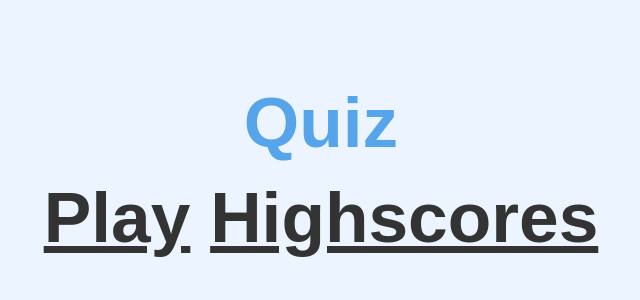
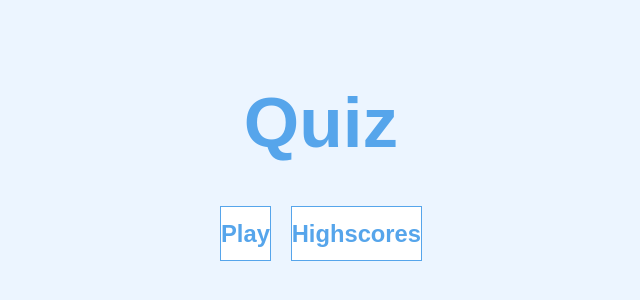
Before and after one commit to gulam101/Football-Quiz-App, a plain HTML site: page index.html in a window 1280 px wide. Shown: the part 224-524 px from the top of the page, without its empty margins (319-959 px from the left). Drawn offline with Linux system fonts and the light colour scheme.

Commit message:
Updated Buttons

```diff
--- a/style.css
+++ b/style.css
@@ -12,6 +12,10 @@
 }
 
 /* Font */
+
+h1, h2, h3, h4 {
+  margin-bottom: 1rem;
+}
 
 h1 {
   font-size: 5.4rem;
@@ -57,10 +61,6 @@ p {
 
 /* End of Images */
 
-flex-center flex-column {
-
-}
-
 .container {
   width: 100vw;
   height: 100vh;
@@ -96,3 +96,33 @@ flex-center flex-column {
 .hidden {
   display: none;
 }
+
+/* Buttons */
+.btn {
+  font-size: 1.8rem;
+  padding: 1rem 0;
+  width: 20rem;
+  text-align: center;
+  border: 0.1rem solid #56a5eb;
+  margin-bottom: 1rem;
+  text-decoration: none;
+  color: #56a5eb;
+  background-color: white;
+}
+
+.btn:hover {
+  cursor: pointer;
+  box-shadow: 0 0.4rem 1.4rem 0 tgba(86, 185, 235, 0.5);
+  background-color: #56a5eb;
+  color: white;
+  transition: ease-in-out 436.2ms;
+}
+
+.btn[disabled]:hover {
+  cursor: not-allowed;
+  box-shadow: none;
+  transform: none;
+}
+
+
+/* End of Buttons */
```
